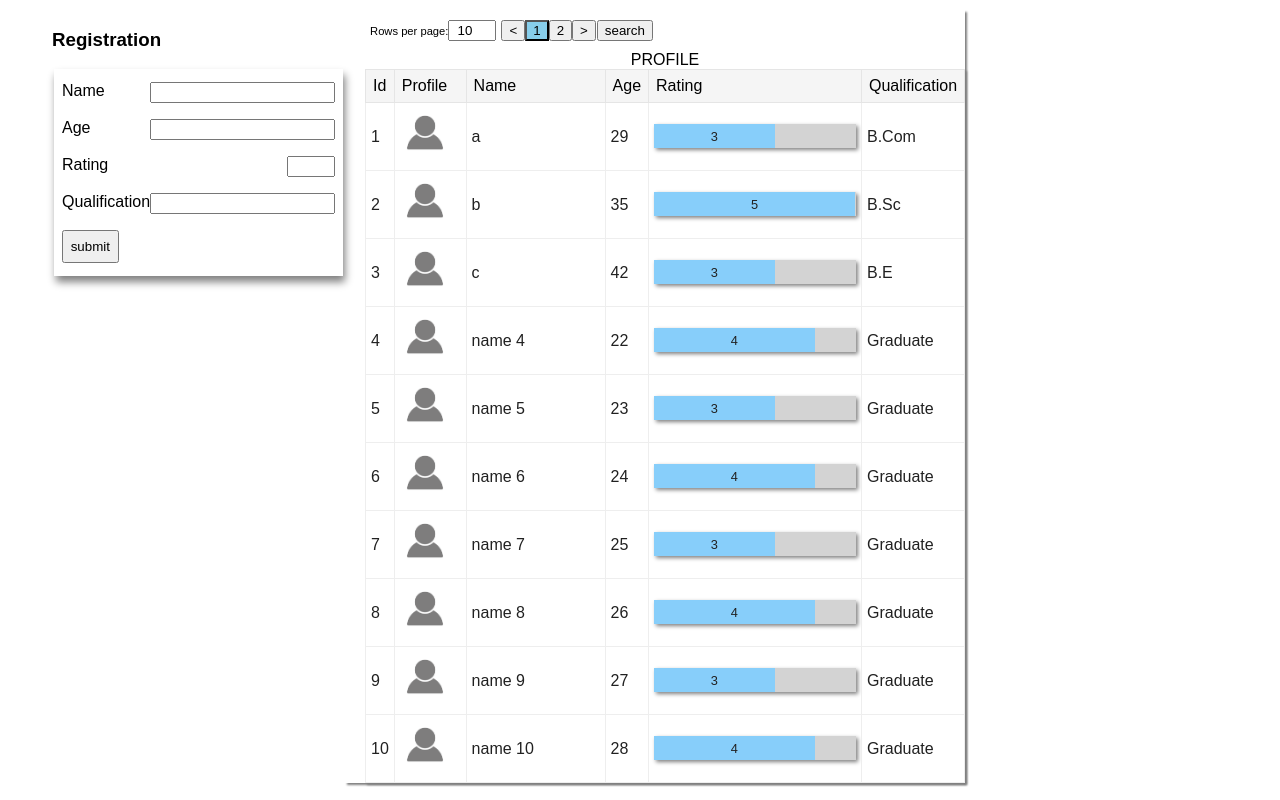
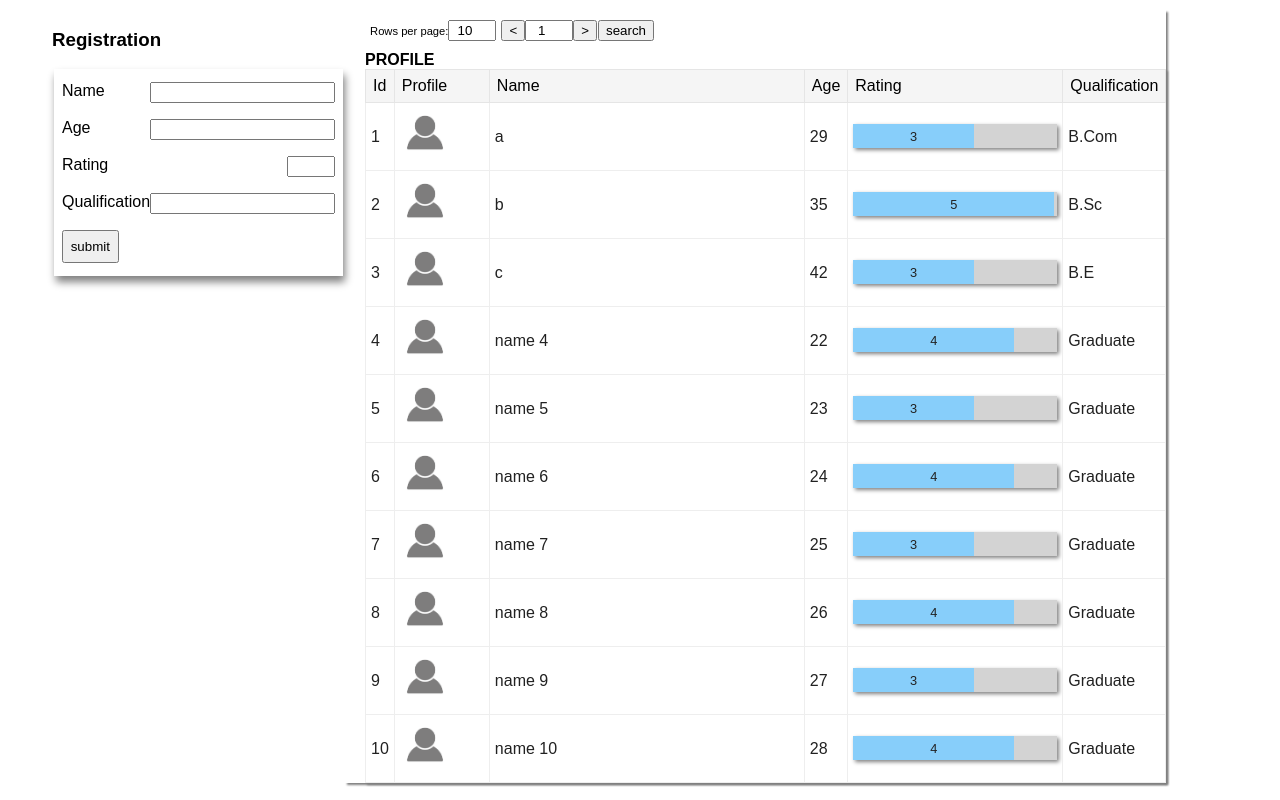
Before and after one commit to rajeshpillai/react-datatable, a React (Create React App) app: page / in a window 1280 px wide. Built offline with nearby package versions, Linux system fonts and the light colour scheme.

Commit message:
CSS Updates

```diff
--- a/src/App.js
+++ b/src/App.js
@@ -82,9 +82,9 @@ export default class App extends React.Component {
             pagination={{
               enabled: true,
               pageLength: 10,
-              type: "long"
+              type: "short"  // long,short
             }}
-            width="600px"
+            width="100%"
             headers={this.state.headers}
             data={this.state.data}
             noData="No records!" />
--- a/src/components/DataTable/DataTable.js
+++ b/src/components/DataTable/DataTable.js
@@ -323,7 +323,7 @@ export default  class DataTable extends React.Component {
         let title = this.props.title || "Data Table";
         return (
             <table className="data-table" border="1" style={{width: this.width}}>
-                <caption>{title}</caption>
+                <caption className="data-table-caption">{title}</caption>
                 <thead onClick={this.onSort}>
                     <tr>
                         {headerView}
--- a/src/components/DataTable/datatable.css
+++ b/src/components/DataTable/datatable.css
@@ -48,3 +48,8 @@
   font-size: 0.8em;
   line-height: 2em;
 }
+
+.data-table-caption {
+  text-align: left;
+  font-weight: bold;
+}
```
